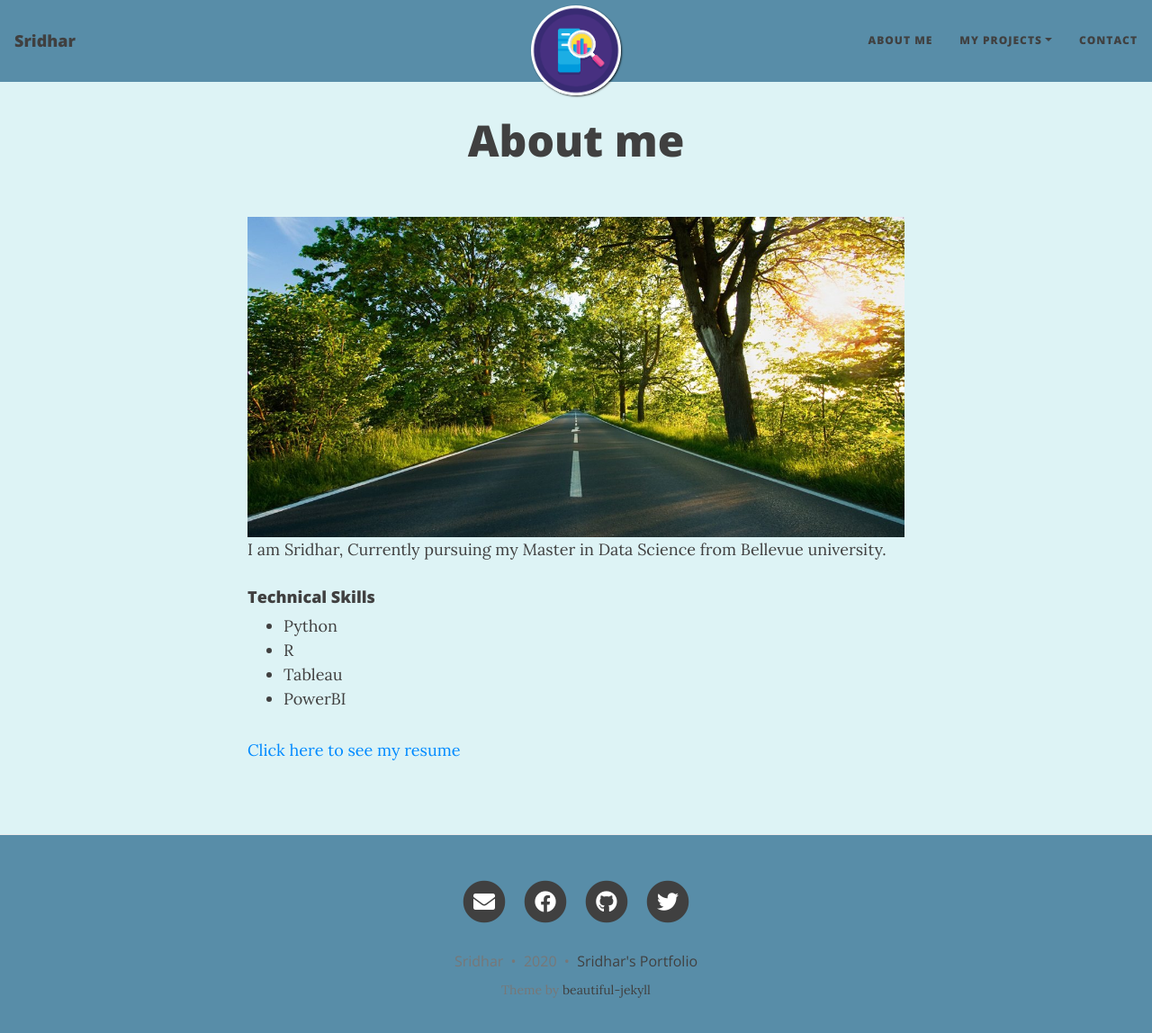
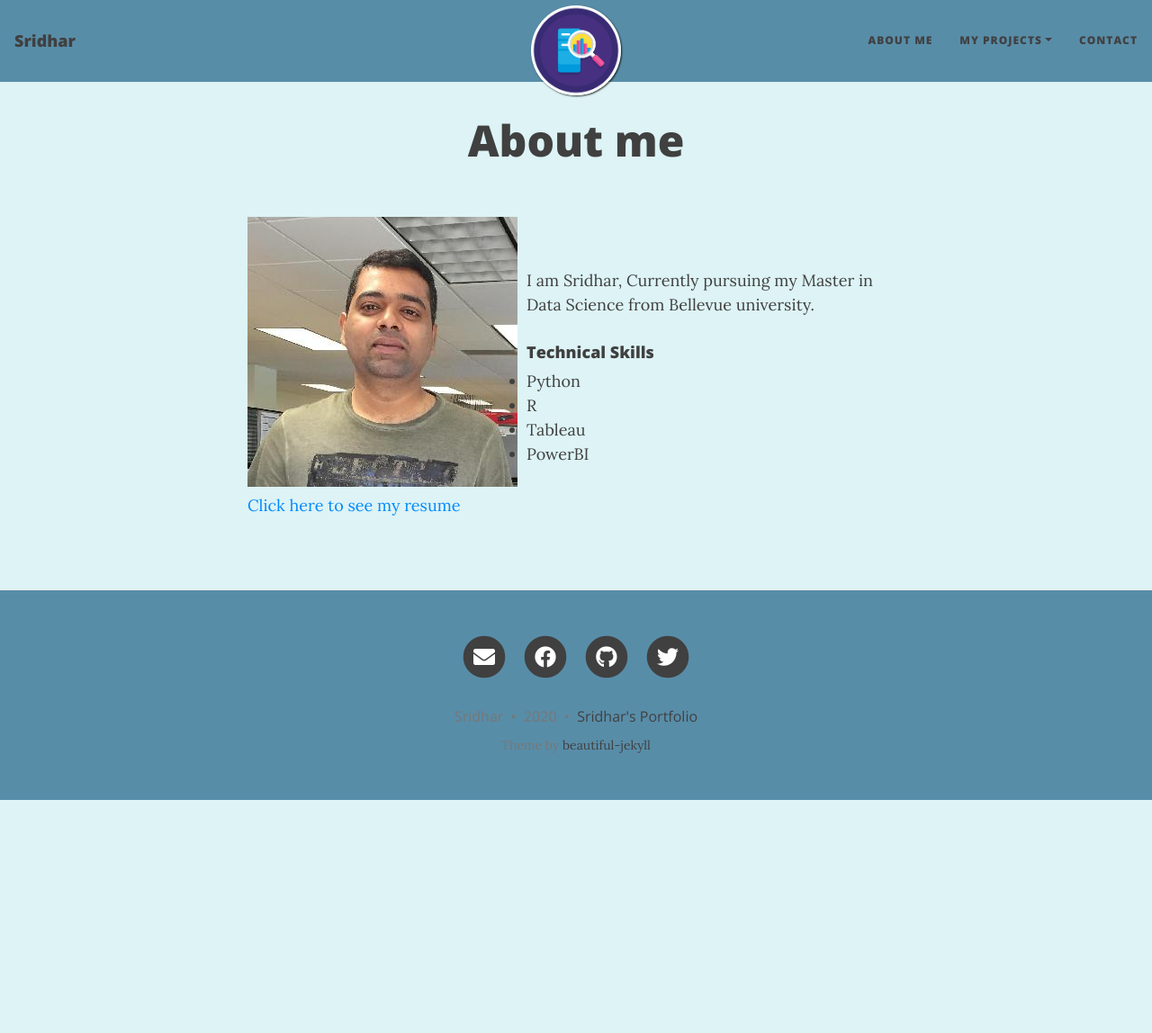
Before and after one commit to sridnala/sridnala.github.io, a Jekyll site: the page built from aboutme.md, in a window 1280 px wide and 1161 px high. Shown: the top 1148 px of the window at 90% size. Built offline with Jekyll 4.4.1, drawn with Linux system fonts in a browser that asks for light colours; nearby versions of some CDN libraries.

Commit message:
Updating as per review comments

```diff
--- a/aboutme.md
+++ b/aboutme.md
@@ -4,9 +4,11 @@ title: About me
 subtitle:
 ---
 
-<img src="/assets/img/path.jpg"
+<img src="/assets/img/Sri.jpg"
      alt="Markdown Monster icon"
      style="float: left; margin-right: 10px;" />
+
+<br>
 
 I am Sridhar, Currently pursuing my Master in Data Science from Bellevue university.
 
```
Also changed, not shown: assets/img/Sri.jpg (added).
